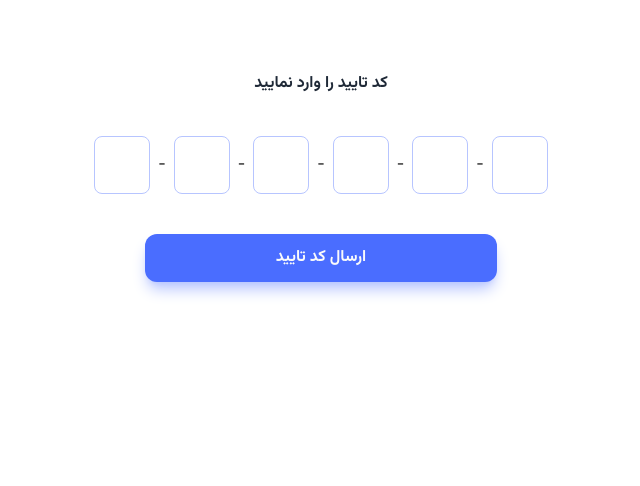
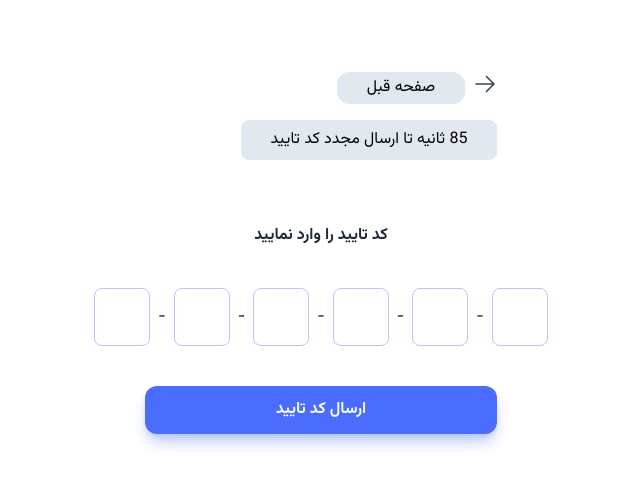
Before and after one commit to rasoolabdi/Freelancer, a React (Vite) app: page /auth in a window 1280 px wide. Shown: the top 486 px of the page, without its empty margins (609-1249 px from the left). Built offline with nearby package versions, Linux system fonts and the light colour scheme.

Commit message:
added resend OTP code

```diff
--- a/src/features/authentication/AuthContainer.jsx
+++ b/src/features/authentication/AuthContainer.jsx
@@ -1,18 +1,46 @@
 import { useState } from "react";
 import SendOTPForm from "./SendOTPForm";
 import CheckOTPForm from "./CheckOTPForm";
+import { getOTP } from "../../services/authService";
+import { useMutation } from "@tanstack/react-query";
+import toast from "react-hot-toast";
 
 function AuthContainer() {
     const [step , setStep] = useState(2);
     const [phoneNumber , setPhoneNumber] = useState("09101234567");
 
+    const {isPending: loading  , mutateAsync} = useMutation({
+        mutationFn: getOTP
+    })
+
+    const sendOTPHandler = async (e) => {
+        e.preventDefault();
+        try {
+            const { message } = await mutateAsync({ phoneNumber });
+            setStep(2);
+            toast.success(message)
+        }
+        catch(error) {
+            toast.error(error?.response?.data?.message)
+        }
+    }
+
 
     const renderStep = () => {
         switch(step) {
             case 1:
-                return <SendOTPForm setStep={setStep} phoneNumber={phoneNumber} setPhoneNumber={setPhoneNumber} />
+                return <SendOTPForm
+                            phoneNumber={phoneNumber}
+                            setPhoneNumber={setPhoneNumber}
+                            onSubmit={sendOTPHandler}
+                            loading={loading}
+                        />
             case 2:
-                return <CheckOTPForm setStep={setStep} phoneNumber={phoneNumber} />
+                return <CheckOTPForm
+                            phoneNumber={phoneNumber}
+                            onBack={() => setStep(1)}
+                            onReSendOTP={sendOTPHandler}
+                        />
             default:
                 return null;
         }
--- a/src/features/authentication/CheckOTPForm.jsx
+++ b/src/features/authentication/CheckOTPForm.jsx
@@ -1,14 +1,17 @@
 import { useMutation } from "@tanstack/react-query";
-import { useState } from "react";
+import { useEffect, useState } from "react";
 import OTPInput from "react-otp-input";
 import { checkOTP } from "../../services/authService";
 import toast from "react-hot-toast";
 import Loading from "../../ui/Loading";
 import { useNavigate } from "react-router-dom";
+import { HiArrowRight } from "react-icons/hi2";
 
+const RESEND_TIME = 90;
 
-function CheckOTPForm({ phoneNumber }) {
+function CheckOTPForm({ phoneNumber , onBack , onReSendOTP }) {
     const [otp , setOtp] = useState("");
+    const [time , setTime] = useState(RESEND_TIME);
     const navigate = useNavigate();
 
     const {isPending: loading , mutateAsync} = useMutation({
@@ -37,8 +40,27 @@ function CheckOTPForm({ phoneNumber }) {
         }
     }
 
+    useEffect(() => {
+        const timer = time > 0 && setInterval(() => setTime((t) => t - 1) , 1000);
+
+        return () => {
+            if(timer) {
+                clearInterval(timer)
+            }
+        }
+    } , [time])
+
     return (
         <div>
+            <button onClick={onBack} className="mb-4 flex gap-x-2">
+                <HiArrowRight className="w-6 h-6 text-secondary-700 content-center" />
+                <span className="bg-slate-200 border rounded-xl w-32 h-8 content-center">صفحه قبل</span>
+            </button>
+            <div className="mb-16">
+                {time > 0 ? (<p className="bg-slate-200 border rounded-lg w-64 h-10 items-center content-center">{time} ثانیه تا ارسال مجدد کد تایید</p>) :  (
+                    <button onClick={onReSendOTP} className="btn btn--primary w-full">ارسال مجدد کد تایید</button>
+                )}
+            </div>
             <form className="space-y-10" onSubmit={checkOTPHandler}>
                 <p className="font-bold text-secondary-800">کد تایید را وارد نمایید</p>
                 <OTPInput
--- a/src/features/authentication/SendOTPForm.jsx
+++ b/src/features/authentication/SendOTPForm.jsx
@@ -1,30 +1,11 @@
 import TextField from "../../ui/TextField";
-import { useMutation } from "@tanstack/react-query";
-import { getOTP } from "../../services/authService";
-import toast from "react-hot-toast";
 import Loading from "../../ui/Loading";
 
-function SendOTPForm({ setStep , phoneNumber , setPhoneNumber }) {
-
-    const {isPending: loading  , mutateAsync} = useMutation({
-        mutationFn: getOTP
-    })
-
-    const sendOTPHandler = async (e) => {
-        e.preventDefault();
-        try {
-            const { message } = await mutateAsync({ phoneNumber });
-            setStep(2);
-            toast.success(message)
-        }
-        catch(error) {
-            toast.error(error?.response?.data?.message)
-        }
-    }
+function SendOTPForm({ phoneNumber , setPhoneNumber , loading , onSubmit }) {
 
     return (
         <div>
-            <form className="space-y-10" onSubmit={sendOTPHandler}>
+            <form className="space-y-10" onSubmit={onSubmit}>
                 <div>
                     <TextField
                         name="phoneNumber"
```
